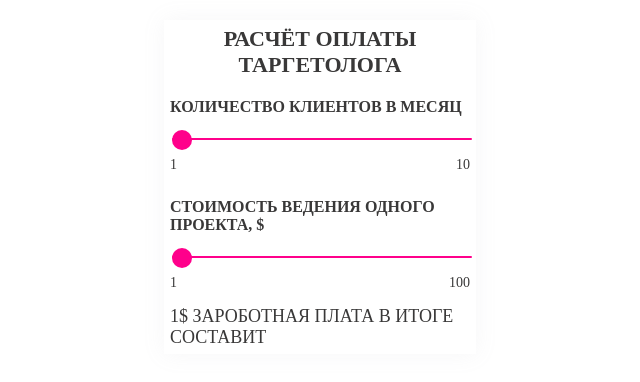
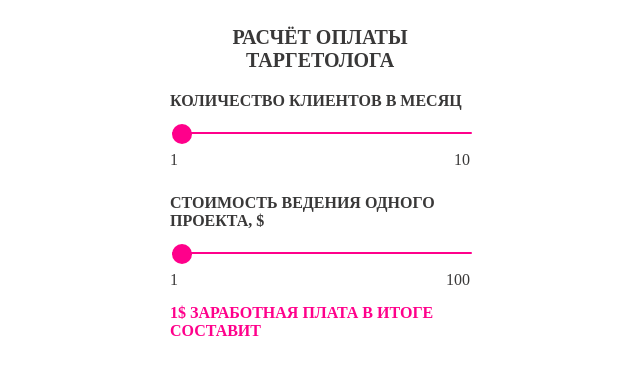
Before and after one commit to AntonFartovii/form-calculator, a plain HTML site: page index.html in a window 1280 px wide. Shown: the whole page, without its empty margins (320-960 px from the left). Drawn offline with Linux system fonts and the light colour scheme.

Commit message:
fix styles 2

```diff
--- a/index.html
+++ b/index.html
@@ -2,6 +2,7 @@
 <html lang="ru">
 <head>
     <meta charset="UTF-8">
+    <link href="https://fonts.googleapis.com/css2?family=Inter:wght@100..900&amp;display=swap" rel="stylesheet">
     <title>Калькулятор</title>
     <style>
         .container * {
@@ -17,15 +18,12 @@
             text-transform: uppercase;
             font-family: 'Inter,  sans-serif';
             padding: 6px;
-            -webkit-box-shadow: 0 0 21px 0 rgba(164, 170, 176, 0.1);
-            -moz-box-shadow: 0 0 21px 0 rgba(164, 170, 176, 0.1);
-            box-shadow: 0 0 21px 0 rgba(164, 170, 176, 0.1);
             color: #393838;
         }
 
         .h2 {
             text-align: center;
-            font-size: 22px;
+            font-size: 20px;
             font-weight: 700;
         }
 
@@ -43,13 +41,14 @@
         .range-box span {
             width: min-content;
             font-weight: 500;
-            font-size: 14px;
+            font-size: 16px;
             padding: 5px 0;
         }
 
         .result {
-            font-weight: 500;
-            font-size: 18px;
+            font-weight: 600;
+            font-size: 16px;
+            color: #FF008B;
         }
 
         input[type=range] {
@@ -78,6 +77,12 @@
             cursor: pointer;
             margin-top: -7px;
         }
+        input[type="range"]::-ms-tooltip {
+            visibility: visible;
+            width: 20px;
+            height: 20px;
+        }
+
     </style>
 </head>
 <body>
@@ -93,7 +98,7 @@
     <div class="range-box"><span>1</span><span>100</span></div>
 
 
-    <div class="result"><span id="result">1</span>$ Зароботная плата в итоге составит</div>
+    <div class="result"><span id="result">1</span>$ Заработная плата в итоге составит</div>
 </div>
 
 
```
